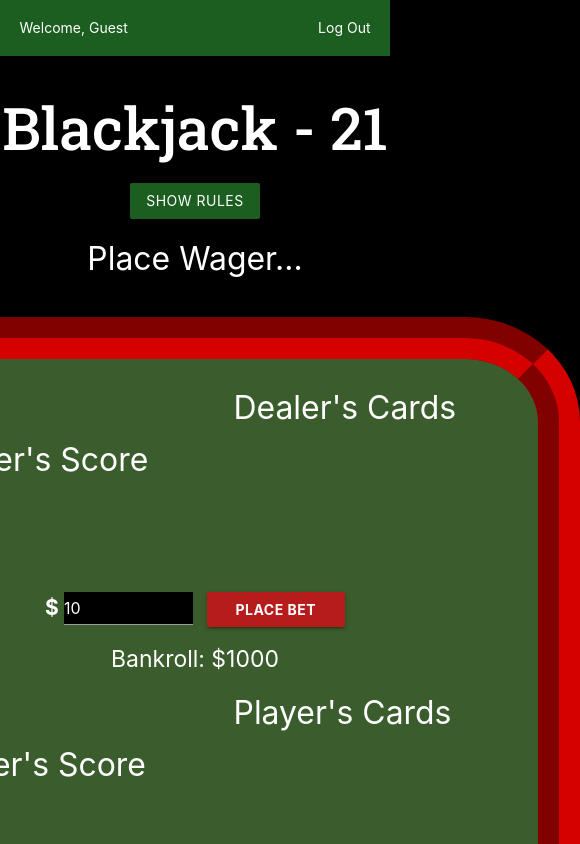
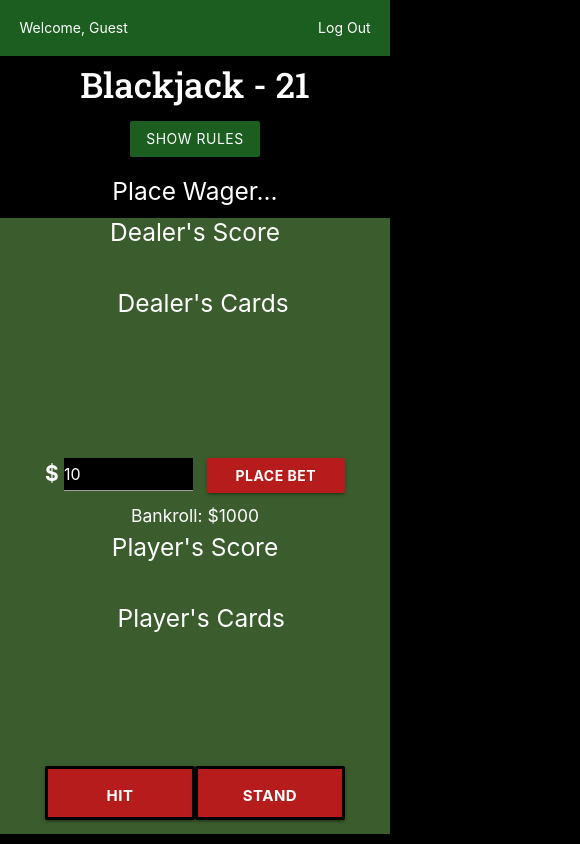
Before and after one commit to angrypirate33/mern-blackjack, a React (Create React App) app: page / in a window 390 px wide. Both pictures are taken after a click on the button "PLAY AS A GUEST". Shown: the top 844 px of the page, 580 px wide, since content can reach past the window. Built offline with nearby package versions, Linux system fonts and the light colour scheme.

Commit message:
Updates Table css for small screens. View for small, medium, and large screens completed.

```diff
--- a/src/components/BankrollInfo/BankrollInfo.css
+++ b/src/components/BankrollInfo/BankrollInfo.css
@@ -1,3 +1,9 @@
-h5 {
+#bankroll {
     text-align: center;
 }
+
+@media only screen and (max-width: 767px) {
+    #bankroll {
+        font-size: 1.25em;
+    }
+}
--- a/src/components/BankrollInfo/BankrollInfo.jsx
+++ b/src/components/BankrollInfo/BankrollInfo.jsx
@@ -4,7 +4,7 @@ import './BankrollInfo.css'
 export default function BankrollInfo({ amount }) {
     return (
         <div className='BankrollInfo'>
-            <h5>Bankroll: ${amount}</h5>
+            <h5 id='bankroll'>Bankroll: ${amount}</h5>
         </div>
     )
 }
--- a/src/components/BlackjackInfo/BlackjackInfo.css
+++ b/src/components/BlackjackInfo/BlackjackInfo.css
@@ -4,3 +4,16 @@
     font-family: 'Roboto Slab', serif;
     text-align: center;
 }
+
+@media only screen and (max-width: 767px) {
+    #pageTitle {
+        font-size: 2.5em;
+        margin-top: .25em;
+        margin-bottom: .5em;
+    }
+
+    #rulesTitle {
+        font-size: 1.75em;
+        margin-top: .25em;
+    }
+}
--- a/src/components/DealerCards/DealerCards.jsx
+++ b/src/components/DealerCards/DealerCards.jsx
@@ -6,6 +6,7 @@ function DealerCards({ cards, dealerRevealed }) {
     return (
         <div className='DealerCards'>
             <h4 className='card-title'>Dealer's Cards</h4>
+            <div className='dealt-cards'>
                 {
                     cards.map((card, index) => {
                         const isFaceDown = index === 0 && !dealerRevealed
@@ -20,6 +21,7 @@ function DealerCards({ cards, dealerRevealed }) {
                     })
                 }
             </div>
+        </div>
     )
 }
 
--- a/src/components/Header/Header.jsx
+++ /dev/null
@@ -1 +0,0 @@
-import '../../components/Header/Header.css'
--- a/src/components/MessageCenter/MessageCenter.css
+++ b/src/components/MessageCenter/MessageCenter.css
@@ -0,0 +1,6 @@
+
+@media only screen and (max-width: 767px) {
+    #message {
+        font-size: 1.75em;
+    }
+}
--- a/src/components/MessageCenter/MessageCenter.jsx
+++ b/src/components/MessageCenter/MessageCenter.jsx
@@ -3,6 +3,6 @@ import './MessageCenter.css'
 
 export default function MessageCenter({ message }) {
     return (
-        <h4>{message}</h4>
+        <h4 id='message'>{message}</h4>
     )
 }
--- a/src/components/PlayerCards/PlayerCards.jsx
+++ b/src/components/PlayerCards/PlayerCards.jsx
@@ -6,7 +6,9 @@ export default function PlayerCards({ cardClassName, cards }) {
     return (
         <div className='PlayerCards'>
             <h4 className='card-title'>Player's Cards</h4>
-            {cards.map((card) => <Card key={card.id} card={card} cardClassName={card.face} />)}
+            <div className='dealt-cards'>
+                {cards.map((card) => <Card key={card.id} card={card} cardClassName={card.face} />)}
+            </div>
         </div>
     )
 }
--- a/src/components/ScoreDisplay/ScoreDisplay.css
+++ b/src/components/ScoreDisplay/ScoreDisplay.css
@@ -1,3 +1,9 @@
 #score, #title {
     text-align: center;
 }
+
+@media only screen and (max-width: 767px) {
+    #score, #title {
+        font-size: 1.75em;
+    }
+}
--- a/src/components/Table/Table.css
+++ b/src/components/Table/Table.css
@@ -91,17 +91,6 @@
         min-height: 175px;
     }
 
-    .DealerCards {
-    }
-
-    .DealerScore {
-
-    }
-
-    .PlayerCards {
-
-    }
-
     .WagerInfo {
         margin-top: .5em;
 
@@ -115,6 +104,80 @@
 
 @media only screen and (max-width: 767px) {
     .Table {
+        display: flex;
+        flex-direction: column;
+        align-items: center;
+        justify-content: center;
+        background-color: rgb(59, 93, 45);
+        border-style: groove;
+        border-width: 0;
+        border-radius: 0;
+        border-color: black;
+        margin: .5em;
+        height: 73vh;
+        width: 100vw;
+        padding: 0;
+    }
 
+    .row {
+        display: flex;
+        flex-direction: column;
+        align-items: center;
+        justify-content: center;
+    }
+
+    .dealt-cards {
+        margin-left: -6em;
+    }
+
+    .card-title {
+        margin-top: -.5em;
+        margin-bottom: 1.5em;
+        font-size: 1.75em;
+    }
+
+    .DealerCards, .PlayerCards {
+        margin-top: -2em;
+        min-height: 120px;
+        margin-left: 0;
+        padding-left: 7.65em;
+    }
+    .Card {
+        transform: scale(2.5);
+        margin-left: 2em;
+    }
+
+    .DealerCards {
+    }
+
+    .DealerScore {
+      margin-top: -1em;
+    }
+
+    #title {
+        margin-bottom: -.5em;
+    }
+
+    .PlayerScore {
+        margin-top: -3em;
+    }
+
+    .PlayerCards {
+        margin-top: -2em;
+    }
+
+    .WagerInfo {
+        margin: 0 auto;
+        margin-top: 2em;
+    }
+
+    .BankrollInfo {
+        margin: 0 auto;
+        margin-top: -2em;
+    }
+
+    .PlayerActions {
+        margin: 0 auto;
+        margin-top: 1.5em;
     }
 }
--- a/src/pages/BlackjackPage/BlackjackPage.css
+++ b/src/pages/BlackjackPage/BlackjackPage.css
@@ -6,3 +6,7 @@
     height: 100%;
     color: white;
 }
+
+.Table {
+    margin: 0 auto;
+}
```
Also changed, not shown: src/components/Header/Header.css (deleted). Lines whose indentation alone changed are shown as unchanged.
